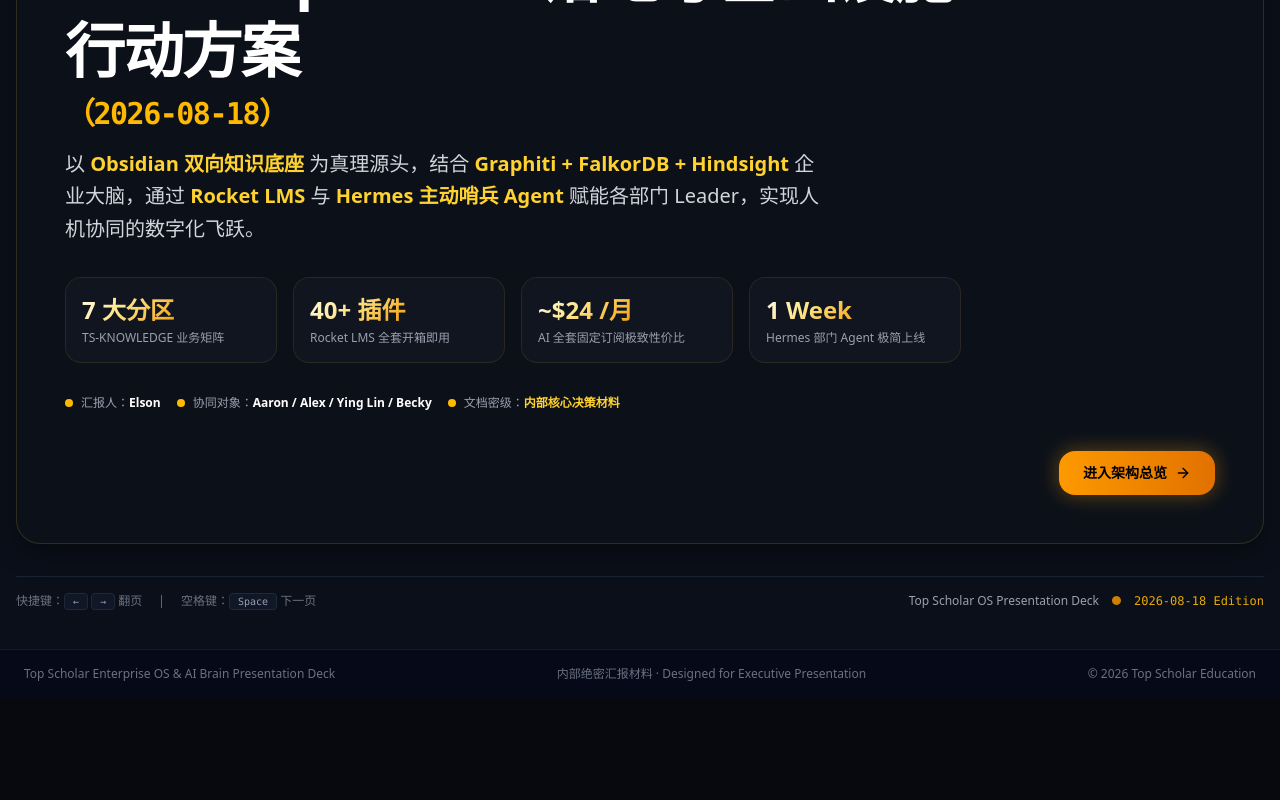
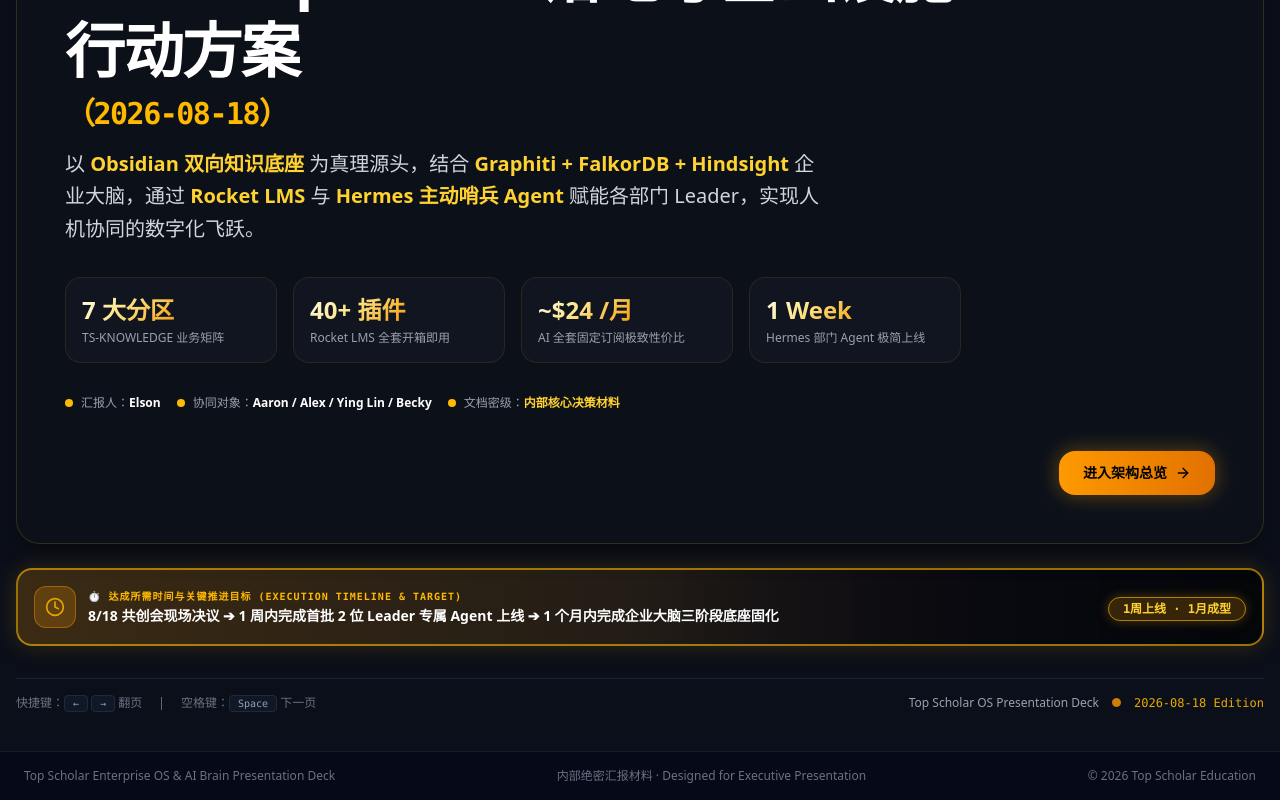
Before and after one commit to cht8987/top-scholar-enterprise-os-presentation, a React (Vite) app: page / in a window 1280 px wide. Shown: the part 438-1238 px from the top of the page. Before the commit the page ends 1136 px from the top, so only its background shows below. Built offline with nearby package versions, Linux system fonts and the light colour scheme.

Commit message:
feat: fix total slide count to 9 and add highlighted execution timeline milestone box to every slide

```diff
--- a/src/App.tsx
+++ b/src/App.tsx
@@ -2,11 +2,12 @@
 import { Navbar } from './components/Navbar';
 import { SlideDeck } from './components/SlideDeck';
 import { DocView } from './components/DocView';
+import { SLIDES_META } from './data/presentationData';
 
 export function App() {
   const [viewMode, setViewMode] = useState<'slides' | 'doc'>('slides');
   const [currentSlide, setCurrentSlide] = useState<number>(1);
-  const TOTAL_SLIDES = 10;
+  const TOTAL_SLIDES = SLIDES_META.length;
 
   return (
     <div className="min-h-screen bg-[#0b0f19] text-gray-100 flex flex-col justify-between selection:bg-blue-500 selection:text-white">
--- a/src/components/SlideDeck.tsx
+++ b/src/components/SlideDeck.tsx
@@ -1227,6 +1227,28 @@
               </div>
             </div>
           )}
+
+          {/* Highlighted Execution Timeline Milestone Box on every slide */}
+          <div className="mt-6 p-4 rounded-2xl bg-gradient-to-r from-amber-500/20 via-amber-500/10 to-black/60 border-2 border-amber-400/60 shadow-[0_0_25px_rgba(245,158,11,0.18)] flex items-center justify-between flex-wrap gap-3">
+            <div className="flex items-center space-x-3">
+              <div className="p-2.5 rounded-xl bg-amber-500/20 text-amber-300 border border-amber-500/40 shrink-0">
+                <Clock className="w-5 h-5 animate-pulse text-amber-400" />
+              </div>
+              <div>
+                <span className="text-[10px] uppercase tracking-widest font-mono text-amber-400 font-bold block">
+                  ⏱️ 达成所需时间与关键推进目标 (EXECUTION TIMELINE & TARGET)
+                </span>
+                <p className="text-xs sm:text-sm font-bold text-white mt-0.5">
+                  {currentMeta.timelineGoal}
+                </p>
+              </div>
+            </div>
+            <div className="text-right shrink-0">
+              <span className="px-3.5 py-1 rounded-full bg-amber-500/20 border border-amber-400/60 text-amber-300 font-mono text-xs font-bold shadow-[0_0_12px_rgba(245,158,11,0.3)]">
+                {currentMeta.timelineTag}
+              </span>
+            </div>
+          </div>
         </motion.div>
       </AnimatePresence>
 
--- a/src/data/presentationData.ts
+++ b/src/data/presentationData.ts
@@ -4,18 +4,92 @@
   subtitle: string;
   category: string;
   badge?: string;
+  timelineTag: string;
+  timelineGoal: string;
 }
 
 export const SLIDES_META: SlideMeta[] = [
-  { id: 1, title: 'AI Enterprise OS 落地与基础设施行动方案 (2026-08-18)', subtitle: 'Top Scholar 教育集团 · 2026-08-18 核心决策共创会', category: 'EXECUTIVE', badge: '8/18 决策案' },
-  { id: 2, title: '双向闭环架构：以人为主的知识底座', subtitle: '为什么以 Obsidian 为真理源头，而非直接写入图数据库', category: 'ARCHITECTURE', badge: '双向闭环' },
-  { id: 3, title: 'TS-KNOWLEDGE 7 大业务分区与协同共创', subtitle: '统一知识框架 · 部门专属负责人 · 8/20-8/30 结构化迁移', category: 'ORGANIZATION', badge: '7大分区' },
-  { id: 4, title: '设备配置、网络方案与 P0 紧急阻塞', subtitle: 'iMac 管理员权限破局 · 本地开发+Tailscale vs 云端 VPS 选型', category: 'INFRASTRUCTURE', badge: 'P0 阻塞项' },
-  { id: 5, title: 'Rocket LMS 深度采购与 5 大权限角色体系', subtitle: '三大核心包功能拆解 · 5 大角色分权 · Regular 授权合法性判定', category: 'LMS PLATFORM', badge: '采购与授权' },
-  { id: 6, title: 'AI 订阅矩阵与 2026 最新前沿 API 资费', subtitle: '月度固定仅 $24 · DeepSeek V4 / Claude Opus 5 / Gemini 3.7 Flash 官方资费', category: 'AI STACK', badge: '极致性价比' },
-  { id: 7, title: 'Hermes Agent 部门杀手级业务赋能', subtitle: '从被动问答升级为主动业务哨兵 · 营销短视频/广告分析 · 客服学情与关怀', category: 'HERMES AGENT', badge: '主动哨兵' },
-  { id: 8, title: '企业大脑演进节奏与 1 周落地 Playbook', subtitle: '1 个月技术底座迭代 · 1 周 Telegram Bot 极简上线与实战培训', category: 'ROADMAP', badge: '1周落地' },
-  { id: 9, title: '会议现场核心决策与行动审批清单', subtitle: '5 大决策现场审议 · 达成共识即刻启动开工', category: 'DECISION', badge: '现场拍板' }
+  {
+    id: 1,
+    title: 'AI Enterprise OS 落地与基础设施行动方案 (2026-08-18)',
+    subtitle: 'Top Scholar 教育集团 · 2026-08-18 核心决策共创会',
+    category: 'EXECUTIVE',
+    badge: '8/18 决策案',
+    timelineTag: '1周上线 · 1月成型',
+    timelineGoal: '8/18 共创会现场决议 ➔ 1 周内完成首批 2 位 Leader 专属 Agent 上线 ➔ 1 个月内完成企业大脑三阶段底座固化'
+  },
+  {
+    id: 2,
+    title: '双向闭环架构：以人为主的知识底座',
+    subtitle: '为什么以 Obsidian 为真理源头，而非直接写入图数据库',
+    category: 'ARCHITECTURE',
+    badge: '双向闭环',
+    timelineTag: '2 周内 (W1–W2)',
+    timelineGoal: '搭建并跑通「Obsidian Git Hook ➔ Graphiti 时序增量抽取 ➔ FalkorDB GraphRAG 混合检索」全自动化验证链路'
+  },
+  {
+    id: 3,
+    title: 'TS-KNOWLEDGE 7 大业务分区与协同共创',
+    subtitle: '统一知识框架 · 部门专属负责人 · 8/20-8/30 结构化迁移',
+    category: 'ORGANIZATION',
+    badge: '7大分区',
+    timelineTag: '8/20 – 8/30 (10天)',
+    timelineGoal: '1–2 天起草基础规范与模板 ➔ 8/20–8/30 与各板块负责人（Ying Lin、Becky、Kyle&JJ等）集中完成历史 SOP 结构化迁移'
+  },
+  {
+    id: 4,
+    title: '设备配置、网络方案与 P0 紧急阻塞',
+    subtitle: 'iMac 管理员权限破局 · 本地开发+Tailscale vs 云端 VPS 选型',
+    category: 'INFRASTRUCTURE',
+    badge: 'P0 阻塞项',
+    timelineTag: '8/18 现场 15 分钟',
+    timelineGoal: '8/18 会议现场 15 分钟内交付/重置 iMac 管理员密码 ➔ 当天打通 Tailscale 虚拟专网与本地 Docker 容器环境'
+  },
+  {
+    id: 5,
+    title: 'Rocket LMS 深度采购与 5 大权限角色体系',
+    subtitle: '三大核心包功能拆解 · 5 大角色分权 · Regular 授权合法性判定',
+    category: 'LMS PLATFORM',
+    badge: '采购与授权',
+    timelineTag: '3–5 天部署交付',
+    timelineGoal: '8/18 审批通过后当天采购 Codecanyon 三大包 ➔ 3–5 天内完成本地环境部署、中文汉化配置与 40+ 插件全量激活'
+  },
+  {
+    id: 6,
+    title: 'AI 订阅矩阵与 2026 最新前沿 API 资费',
+    subtitle: '月度固定仅 $24 · DeepSeek V4 / Claude Opus 5 / Gemini 3.7 Flash 官方资费',
+    category: 'AI STACK',
+    badge: '极致性价比',
+    timelineTag: '8/18 当天 1 小时',
+    timelineGoal: '创建企业共用服务邮箱，1 小时内开通 Claude Pro / Agnes / DeepSeek API 预充值并完成联调测试'
+  },
+  {
+    id: 7,
+    title: 'Hermes Agent 部门杀手级业务赋能',
+    subtitle: '从被动问答升级为主动业务哨兵 · 营销短视频/广告分析 · 客服学情与关怀',
+    category: 'HERMES AGENT',
+    badge: '主动哨兵',
+    timelineTag: '3–4 天跑通闭环',
+    timelineGoal: 'Day 1–2 配置 Telegram Bot ➔ Day 3–4 (各 30min) 手把手协助 Ying Lin / Becky 跑通 3 组真实高价值业务场景'
+  },
+  {
+    id: 8,
+    title: '企业大脑演进节奏与 1 周落地 Playbook',
+    subtitle: '1 个月技术底座迭代 · 1 周 Telegram Bot 极简上线与实战培训',
+    category: 'ROADMAP',
+    badge: '1周落地',
+    timelineTag: 'Day 1–5 极简落地',
+    timelineGoal: '5 天内发放一页纸卡片并让 Leader 常态化使用 ➔ 4 周内完成 Phase A (底座)、Phase B (记忆)、Phase C (迁移)'
+  },
+  {
+    id: 9,
+    title: '会议现场核心决策与行动审批清单',
+    subtitle: '5 大决策现场审议 · 达成共识即刻启动开工',
+    category: 'DECISION',
+    badge: '现场拍板',
+    timelineTag: '8/18 现场 30–45 分钟',
+    timelineGoal: '8/18 会议现场 30–45 分钟完成 5 项关键决策逐项审议并勾选拍板 ➔ 即刻启动正式开工！'
+  }
 ];
 
 export interface DepartmentItem {
```
